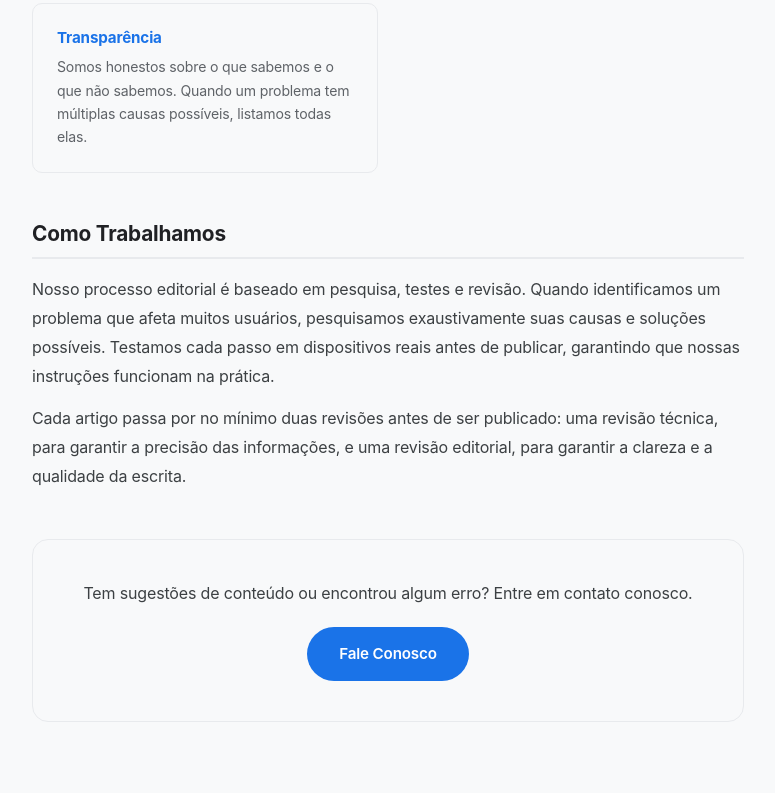
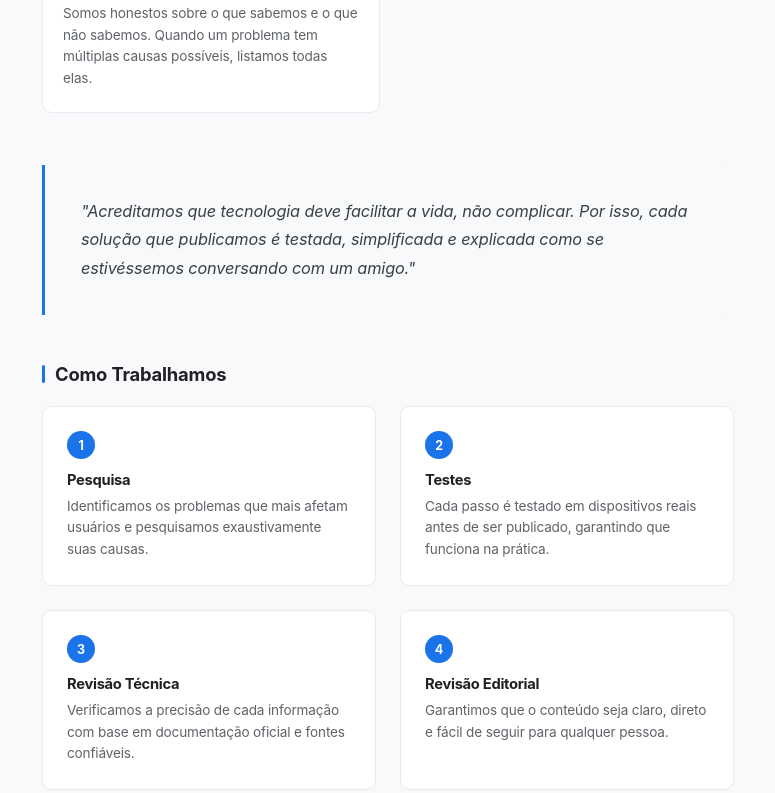
Before and after one commit to FranciscoDGA/cellfix, a plain HTML site: page sobre.html in a window 1280 px wide. Shown: the part 1556-2349 px from the top of the page, without its empty margins (252-1027 px from the left). Drawn offline with Linux system fonts and the light colour scheme.

Commit message:
Refina design da pagina Sobre: hero elegante, process cards, quote, borda accent

```diff
--- a/css/style.css
+++ b/css/style.css
@@ -877,10 +877,10 @@ h1, h2, h3, h4, h5, h6 {
    ============================================ */
 .about-hero {
   text-align: center;
-  padding: 80px 0 48px;
-  background: linear-gradient(135deg, var(--color-dark) 0%, #1a1a2e 100%);
+  padding: 88px 0 52px;
+  background: linear-gradient(145deg, var(--color-dark) 0%, #0f172a 50%, #1e293b 100%);
   color: var(--color-white);
-  margin-bottom: 56px;
+  margin-bottom: 0;
   position: relative;
   overflow: hidden;
 }
@@ -888,118 +888,214 @@ h1, h2, h3, h4, h5, h6 {
   content: '';
   position: absolute;
   inset: 0;
-  background: radial-gradient(circle at 30% 50%, rgba(26, 115, 232, 0.15), transparent 60%),
-              radial-gradient(circle at 70% 50%, rgba(16, 188, 127, 0.1), transparent 60%);
+  background:
+    radial-gradient(ellipse 600px 400px at 25% 40%, rgba(26, 115, 232, 0.12), transparent),
+    radial-gradient(ellipse 500px 350px at 75% 60%, rgba(16, 188, 127, 0.08), transparent);
+}
+.about-hero::after {
+  content: '';
+  position: absolute;
+  bottom: 0;
+  left: 0;
+  right: 0;
+  height: 1px;
+  background: linear-gradient(90deg, transparent, rgba(255,255,255,0.08), transparent);
 }
 .about-hero h1 {
-  font-size: 2.6rem;
+  font-size: 2.8rem;
   font-weight: 800;
-  margin-bottom: 12px;
-  letter-spacing: -0.025em;
+  margin-bottom: 14px;
+  letter-spacing: -0.03em;
   position: relative;
   z-index: 1;
 }
 .about-hero p {
-  font-size: 1.1rem;
-  opacity: 0.8;
-  max-width: 540px;
+  font-size: 1.05rem;
+  opacity: 0.65;
+  max-width: 480px;
   margin: 0 auto;
   line-height: 1.6;
   position: relative;
   z-index: 1;
+  letter-spacing: 0.01em;
 }
 
 .about-content {
-  max-width: 760px;
+  max-width: 740px;
   margin: 0 auto;
-  padding: 0 24px 72px;
+  padding: 56px 24px 80px;
 }
 
 .about-section {
-  margin-bottom: 48px;
+  margin-bottom: 52px;
 }
 .about-section h2 {
-  font-size: 1.3rem;
+  font-size: 1.15rem;
   font-weight: 700;
-  margin-bottom: 16px;
+  margin-bottom: 18px;
   letter-spacing: -0.01em;
   color: var(--color-dark);
-  padding-bottom: 10px;
-  border-bottom: 2px solid var(--color-border-light);
+  display: flex;
+  align-items: center;
+  gap: 10px;
+}
+.about-section h2::before {
+  content: '';
+  width: 3px;
+  height: 18px;
+  background: var(--color-primary);
+  border-radius: 2px;
+  flex-shrink: 0;
 }
 .about-section p {
-  font-size: 1rem;
-  line-height: 1.8;
+  font-size: 0.98rem;
+  line-height: 1.85;
   color: var(--color-text);
   margin-bottom: 14px;
 }
 .about-section p:last-child { margin-bottom: 0; }
 
+.about-highlight {
+  padding: 32px 36px;
+  background: var(--color-bg);
+  border-left: 3px solid var(--color-primary);
+  border-radius: 0 var(--radius-md) var(--radius-md) 0;
+  margin: 48px 0;
+}
+.about-highlight p {
+  font-size: 1.02rem;
+  font-style: italic;
+  color: var(--color-text);
+  line-height: 1.75;
+  margin-bottom: 0;
+}
+
 .valores-grid {
   display: grid;
   grid-template-columns: 1fr 1fr;
-  gap: 20px;
+  gap: 16px;
   margin-top: 20px;
 }
 .valor-card {
-  background: var(--color-bg);
-  padding: 24px;
+  background: var(--color-white);
+  padding: 22px 20px;
   border-radius: var(--radius-md);
   border: 1px solid var(--color-border-light);
-  transition: transform 0.2s ease, box-shadow 0.2s ease;
+  transition: transform 0.2s ease, box-shadow 0.2s ease, border-color 0.2s ease;
+  position: relative;
+}
+.valor-card::before {
+  content: '';
+  position: absolute;
+  top: 0;
+  left: 0;
+  right: 0;
+  height: 2px;
+  background: var(--color-primary);
+  border-radius: var(--radius-md) var(--radius-md) 0 0;
+  opacity: 0;
+  transition: opacity 0.2s ease;
 }
 .valor-card:hover {
   transform: translateY(-2px);
-  box-shadow: 0 4px 16px var(--color-shadow);
+  box-shadow: 0 6px 20px rgba(0,0,0,0.06);
+  border-color: rgba(26, 115, 232, 0.15);
+}
+.valor-card:hover::before {
+  opacity: 1;
 }
 .valor-card h3 {
-  font-size: 0.95rem;
+  font-size: 0.9rem;
   font-weight: 700;
-  margin-bottom: 8px;
+  margin-bottom: 6px;
   color: var(--color-primary);
   letter-spacing: -0.01em;
 }
 .valor-card p {
-  font-size: 0.88rem;
-  line-height: 1.65;
+  font-size: 0.85rem;
+  line-height: 1.6;
+  color: var(--color-text-light);
+  margin-bottom: 0;
+}
+
+.about-process {
+  display: grid;
+  grid-template-columns: 1fr 1fr;
+  gap: 24px;
+  margin-top: 20px;
+}
+.about-process-step {
+  padding: 24px;
+  background: var(--color-white);
+  border-radius: var(--radius-md);
+  border: 1px solid var(--color-border-light);
+}
+.about-process-step .step-num {
+  display: inline-flex;
+  align-items: center;
+  justify-content: center;
+  width: 28px;
+  height: 28px;
+  background: var(--color-primary);
+  color: var(--color-white);
+  font-size: 0.78rem;
+  font-weight: 700;
+  border-radius: 50%;
+  margin-bottom: 12px;
+}
+.about-process-step h3 {
+  font-size: 0.92rem;
+  font-weight: 700;
+  margin-bottom: 6px;
+  color: var(--color-dark);
+}
+.about-process-step p {
+  font-size: 0.85rem;
+  line-height: 1.6;
   color: var(--color-text-light);
   margin-bottom: 0;
 }
 
 .about-cta {
   text-align: center;
-  padding: 40px;
-  background: var(--color-bg);
+  padding: 44px 36px;
+  background: linear-gradient(135deg, #f8fafc, #f1f5f9);
   border-radius: var(--radius-lg);
   border: 1px solid var(--color-border-light);
+  margin-top: 56px;
 }
 .about-cta p {
-  font-size: 1rem;
+  font-size: 0.98rem;
   color: var(--color-text);
-  margin-bottom: 20px;
+  margin-bottom: 22px;
+  line-height: 1.6;
 }
 .about-cta a {
   display: inline-flex;
   align-items: center;
   gap: 8px;
-  padding: 14px 32px;
-  background: var(--color-primary);
+  padding: 13px 30px;
+  background: var(--color-dark);
   color: var(--color-white);
   border-radius: var(--radius-pill);
   font-weight: 600;
-  font-size: 0.95rem;
+  font-size: 0.9rem;
   text-decoration: none;
-  transition: background 0.2s, transform 0.2s;
+  transition: background 0.2s, transform 0.2s, box-shadow 0.2s;
 }
 .about-cta a:hover {
-  background: var(--color-primary-dark);
+  background: #0f172a;
   transform: translateY(-1px);
+  box-shadow: 0 4px 14px rgba(0,0,0,0.15);
 }
 
 @media (max-width: 640px) {
-  .about-hero { padding: 56px 0 36px; }
-  .about-hero h1 { font-size: 1.8rem; }
+  .about-hero { padding: 60px 24px 40px; }
+  .about-hero h1 { font-size: 1.9rem; }
+  .about-content { padding: 40px 20px 60px; }
   .valores-grid { grid-template-columns: 1fr; }
+  .about-process { grid-template-columns: 1fr; }
+  .about-highlight { padding: 24px 20px; }
 }
 
 /* ============================================
--- a/sobre.html
+++ b/sobre.html
@@ -125,10 +125,34 @@
         </div>
       </section>
 
+      <div class="about-highlight">
+        <p>"Acreditamos que tecnologia deve facilitar a vida, não complicar. Por isso, cada solução que publicamos é testada, simplificada e explicada como se estivéssemos conversando com um amigo."</p>
+      </div>
+
       <section class="about-section">
         <h2>Como Trabalhamos</h2>
-        <p>Nosso processo editorial é baseado em pesquisa, testes e revisão. Quando identificamos um problema que afeta muitos usuários, pesquisamos exaustivamente suas causas e soluções possíveis. Testamos cada passo em dispositivos reais antes de publicar, garantindo que nossas instruções funcionam na prática.</p>
-        <p>Cada artigo passa por no mínimo duas revisões antes de ser publicado: uma revisão técnica, para garantir a precisão das informações, e uma revisão editorial, para garantir a clareza e a qualidade da escrita.</p>
+        <div class="about-process">
+          <div class="about-process-step">
+            <div class="step-num">1</div>
+            <h3>Pesquisa</h3>
+            <p>Identificamos os problemas que mais afetam usuários e pesquisamos exaustivamente suas causas.</p>
+          </div>
+          <div class="about-process-step">
+            <div class="step-num">2</div>
+            <h3>Testes</h3>
+            <p>Cada passo é testado em dispositivos reais antes de ser publicado, garantindo que funciona na prática.</p>
+          </div>
+          <div class="about-process-step">
+            <div class="step-num">3</div>
+            <h3>Revisão Técnica</h3>
+            <p>Verificamos a precisão de cada informação com base em documentação oficial e fontes confiáveis.</p>
+          </div>
+          <div class="about-process-step">
+            <div class="step-num">4</div>
+            <h3>Revisão Editorial</h3>
+            <p>Garantimos que o conteúdo seja claro, direto e fácil de seguir para qualquer pessoa.</p>
+          </div>
+        </div>
       </section>
 
       <div class="about-cta">
```
